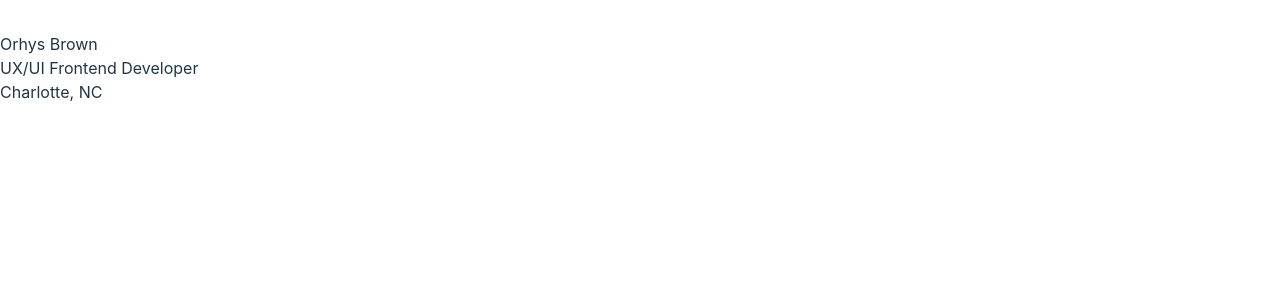
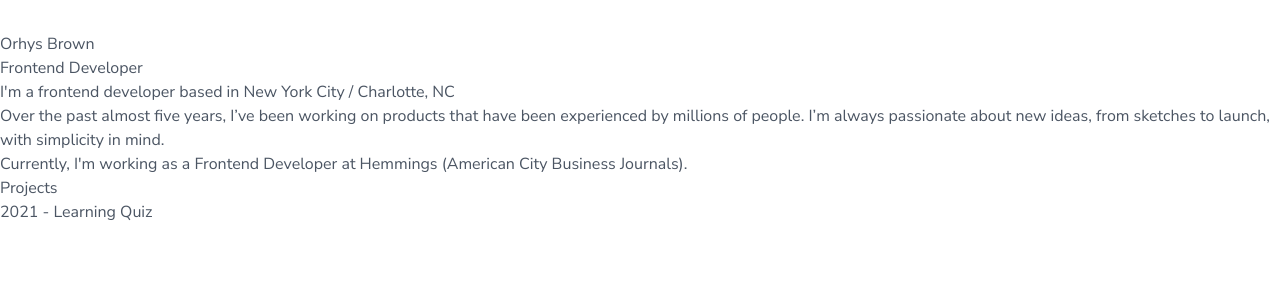
Before and after one commit to orhys/orhys.github.io, a Vue app: page / in a window 1280 px wide. Shown: the top 300 px of the page. Built offline with nearby package versions, Linux system fonts and the light colour scheme.

Commit message:
updated style sheets added google font.

```diff
--- a/index.html
+++ b/index.html
@@ -4,7 +4,10 @@
     <meta charset="UTF-8" />
     <link rel="icon" type="image/svg+xml" href="/vite.svg" />
     <meta name="viewport" content="width=device-width, initial-scale=1.0" />
-    <title>Orhys Brown</title>
+    <title>Orhys Brown - Frontend Developer</title>
+      <style>
+          @import url('https://fonts.googleapis.com/css2?family=Nunito+Sans:ital,opsz,wght@0,6..12,200..1000;1,6..12,200..1000&display=swap');
+      </style>
   </head>
   <body>
     <div id="app"></div>
--- a/src/App.vue
+++ b/src/App.vue
@@ -1,5 +1,5 @@
 <script setup>
-import Portfolio from "./components/Portfolio.vue";
+  import Portfolio from "./components/Portfolio.vue";
 </script>
 
 <template>
--- /dev/null
+++ b/src/assets/css/fonts.css
@@ -0,0 +1,8 @@
+.nunito-sans-heading {
+    font-family: "Nunito Sans", sans-serif;
+    font-optical-sizing: auto;
+    font-weight: 400;
+    font-style: normal;
+    font-variation-settings: "wdth" 100,
+    "YTLC" 500;
+}
--- a/src/style.css
+++ b/src/assets/css/style.css
@@ -3,9 +3,13 @@
 @tailwind utilities;
 
 :root {
-  font-family: Inter, system-ui, Avenir, Helvetica, Arial, sans-serif;
+  font-family: "Nunito Sans", Inter, system-ui, Avenir, Helvetica, Arial, sans-serif;
   line-height: 1.5;
   font-weight: 400;
+  font-optical-sizing: auto;
+  font-style: normal;
+  font-variation-settings: "wdth" 100,
+  "YTLC" 500;
 
   color-scheme: light dark;
   color: rgba(255, 255, 255, 0.87);
@@ -70,7 +74,7 @@ button:focus-visible {
 
 @media (prefers-color-scheme: light) {
   :root {
-    color: #213547;
+    color: rgb(75,85,99);
     background-color: #ffffff;
   }
   a:hover {
--- a/src/components/Portfolio.vue
+++ b/src/components/Portfolio.vue
@@ -1,7 +1,28 @@
 <template>
-  <div>
-    <p class="font-medium">Orhys Brown</p>
-    <p>UX/UI Frontend Developer</p>
-    <p>Charlotte, NC</p>
+  <div class="flex items-center justify-center">
+    <div class="flex flex-col w-2/5 gap-8">
+      <div>
+        <h1 class="font-medium text-lg">Orhys Brown</h1>
+        <h2 class="font-medium">Frontend Developer</h2>
+      </div>
+      <div class="flex flex-col gap-4">
+        <p>I'm a frontend developer based in New York City / Charlotte, NC</p>
+        <p>Over the past almost five years, I’ve been working on products that have been experienced by millions of
+          people. I’m always passionate about new ideas, from sketches to launch, with simplicity in mind.</p>
+        <p>Currently, I'm working as a Frontend Developer at Hemmings (American City Business Journals).</p>
+      </div>
+      <div>
+        <div class="py-3">
+        <h3 class="tracking-widest uppercase text-xs">Projects</h3>
+        </div>
+        <div>
+          <p>2021 - Learning Quiz</p>
+          <p></p>
+        </div>
+      </div>
+
+    </div>
   </div>
 </template>
+<script setup>
+</script>
--- a/src/main.js
+++ b/src/main.js
@@ -1,5 +1,6 @@
 import { createApp } from 'vue'
-import './style.css'
+import './assets/css/style.css'
+import './assets/css/fonts.css'
 import App from './App.vue'
 
 createApp(App).mount('#app')
```
Also changed, not shown: 1 other file (tests, documents, lock files or other folders).
